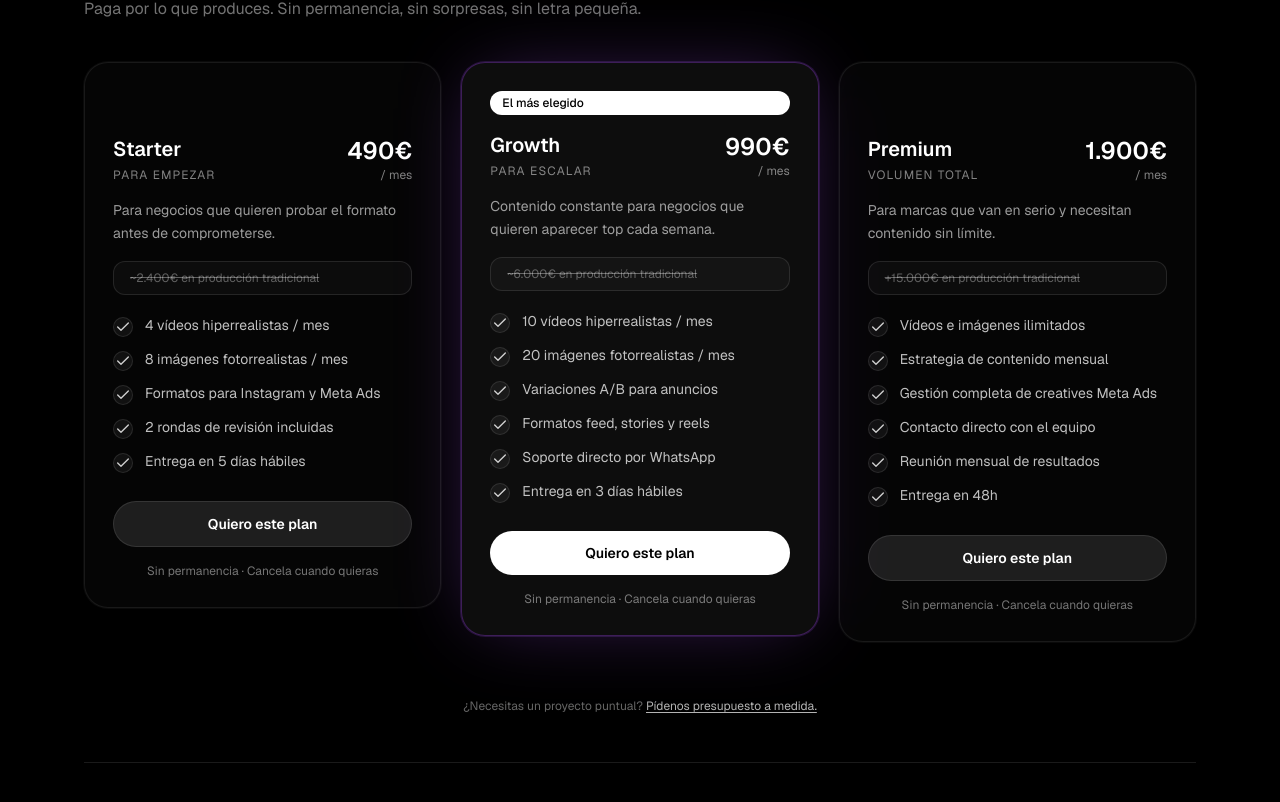
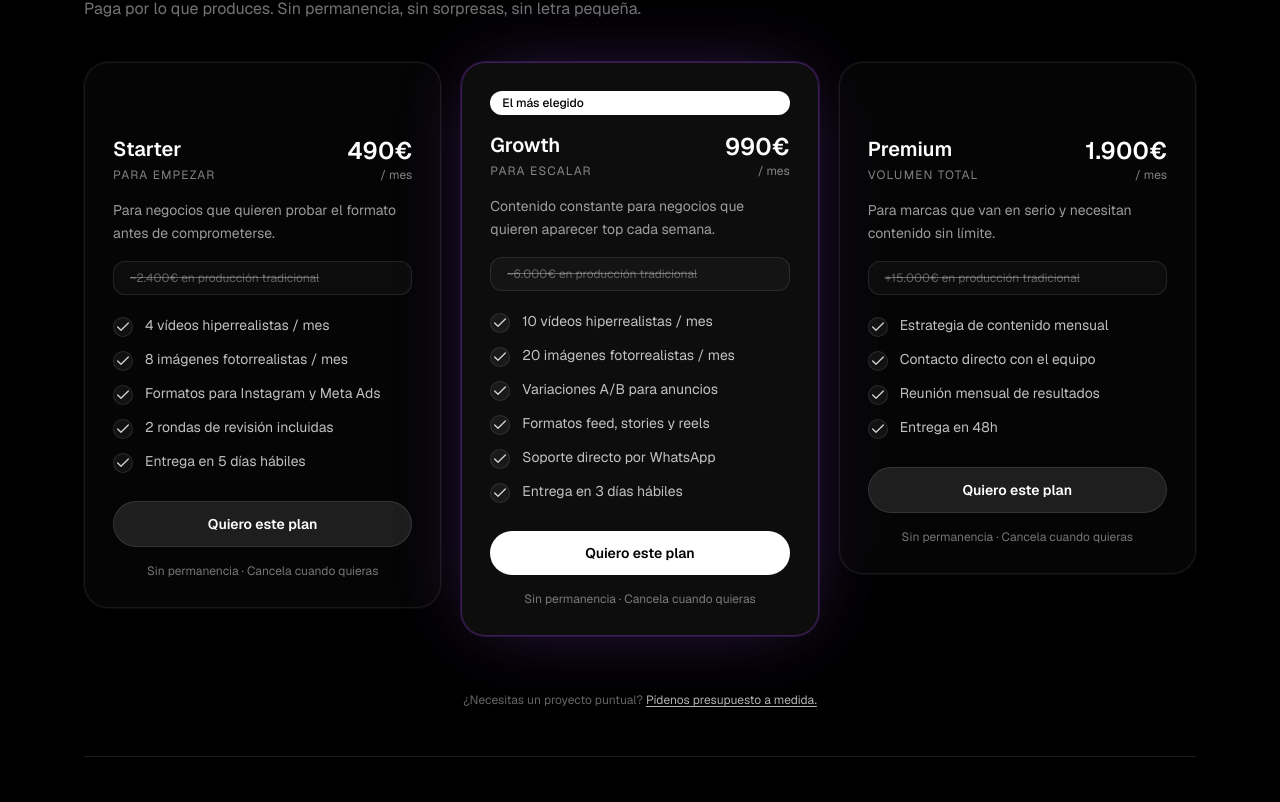
Before and after one commit to Vasto9/agentech, a Next.js app: page / in a window 1280 px wide. Shown: the part 5068-5870 px from the top of the page. Built offline with nearby package versions, Linux system fonts and the light colour scheme.

Commit message:
Remove unoffered features from Premium plan

```diff
--- a/app/page.tsx
+++ b/app/page.tsx
@@ -135,9 +135,7 @@ const plans: PricePlan[] = [
     unit: "/ mes",
     desc: "Para marcas que van en serio y necesitan contenido sin límite.",
     features: [
-      "Vídeos e imágenes ilimitados",
       "Estrategia de contenido mensual",
-      "Gestión completa de creatives Meta Ads",
       "Contacto directo con el equipo",
       "Reunión mensual de resultados",
       "Entrega en 48h",
```
